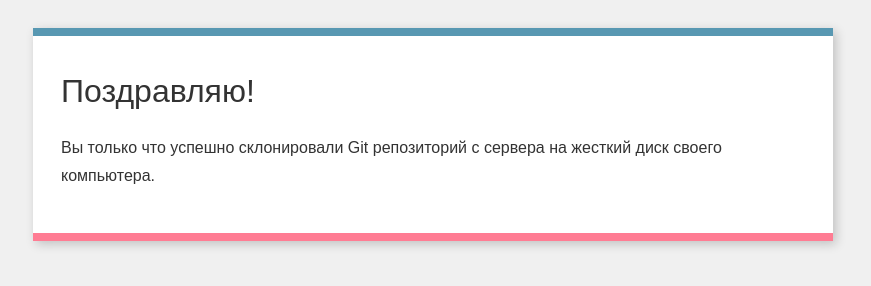
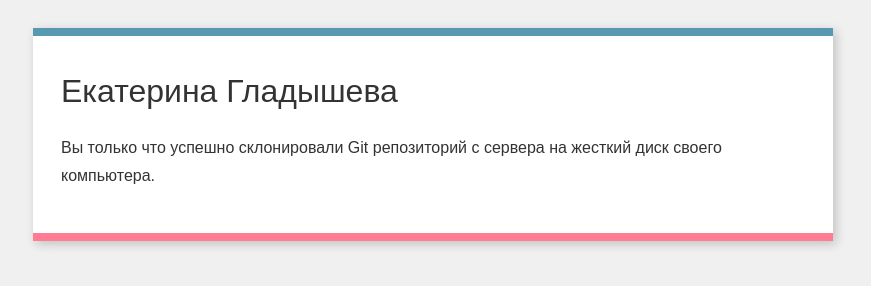
Before and after one commit to KatyGladysheva/git-welcome-test, a plain HTML site: page index.html in a window 1280 px wide. Shown: the whole page, without its empty margins (207-1078 px from the left). Drawn offline with Linux system fonts and the light colour scheme.

Commit message:
Entered username

```diff
--- a/index.html
+++ b/index.html
@@ -9,7 +9,7 @@
     </head>
     <body>
         <div class="box">
-            <h1>Поздравляю!</h1>
+            <h1>Екатерина Гладышева</h1>
             <p>
                 Вы только что успешно склонировали Git репозиторий с сервера на
                 жесткий диск своего компьютера.
```
